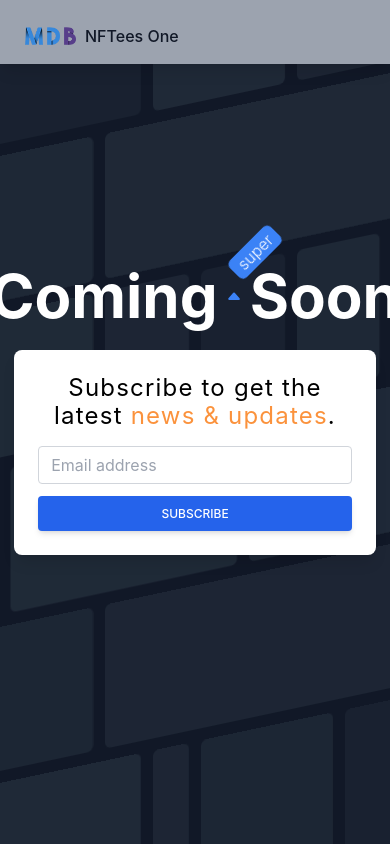
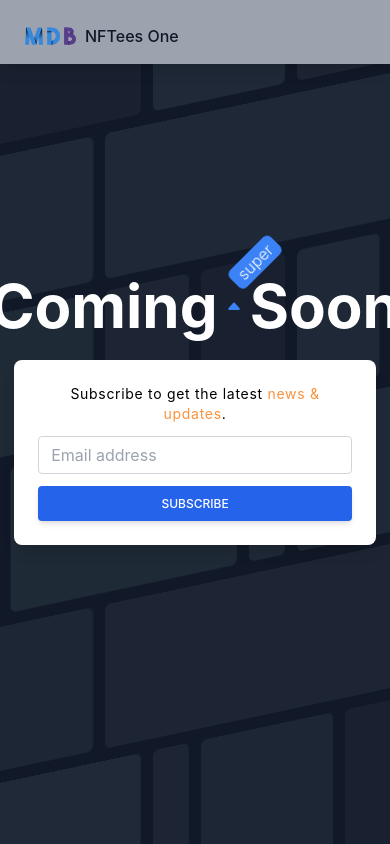
Before and after one commit to haz3141/nftees.one, a Next.js app: page / in a window 390 px wide. Built offline with nearby package versions, Linux system fonts and the light colour scheme.

Commit message:
Styled form

```diff
--- a/components/EmailForm.tsx
+++ b/components/EmailForm.tsx
@@ -30,7 +30,7 @@
     <div className="block m-6 p-6 rounded-lg shadow-lg bg-white">
       <h2
         className="text-center tracking-wider
-      text-2xl leading-7 mb-4"
+        text-sm md:text-2xl mb-3"
       >
         Subscribe to get the latest{' '}
         <span className="text-orange-400">news & updates</span>.
```
